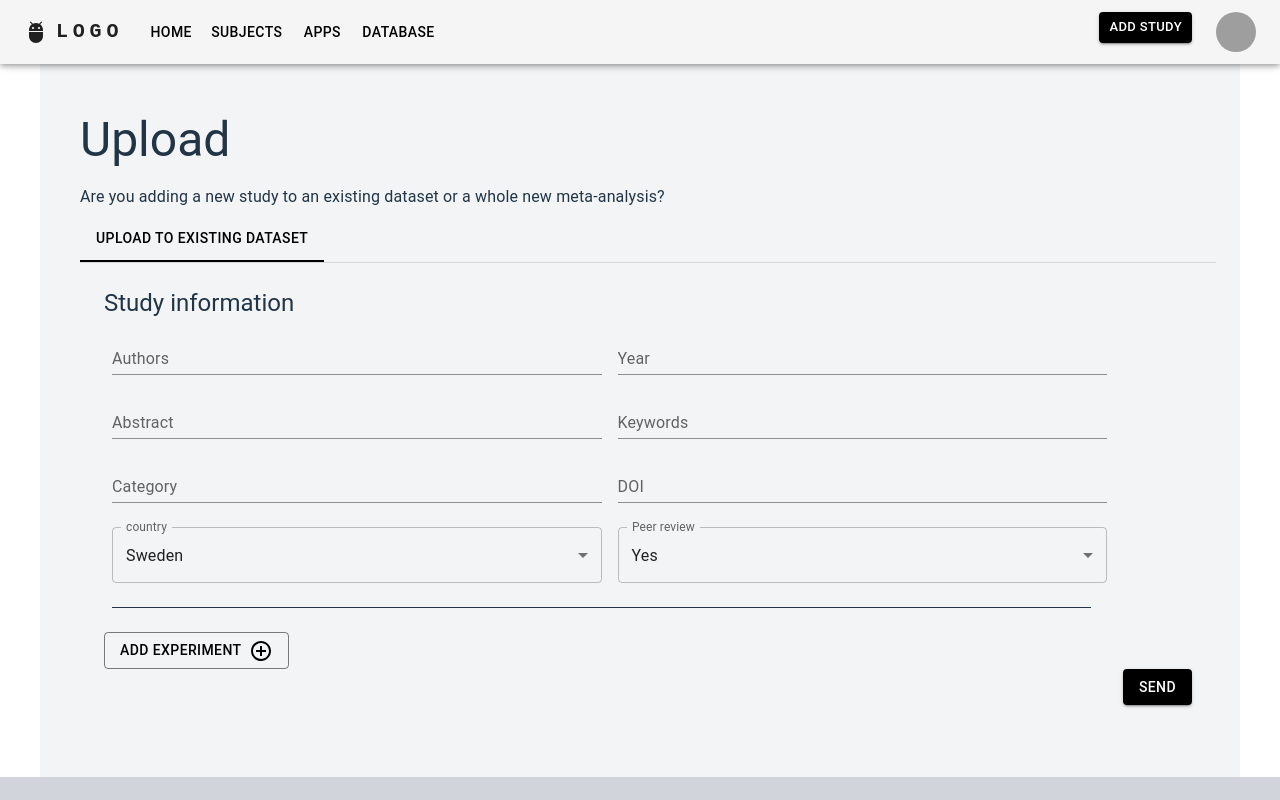
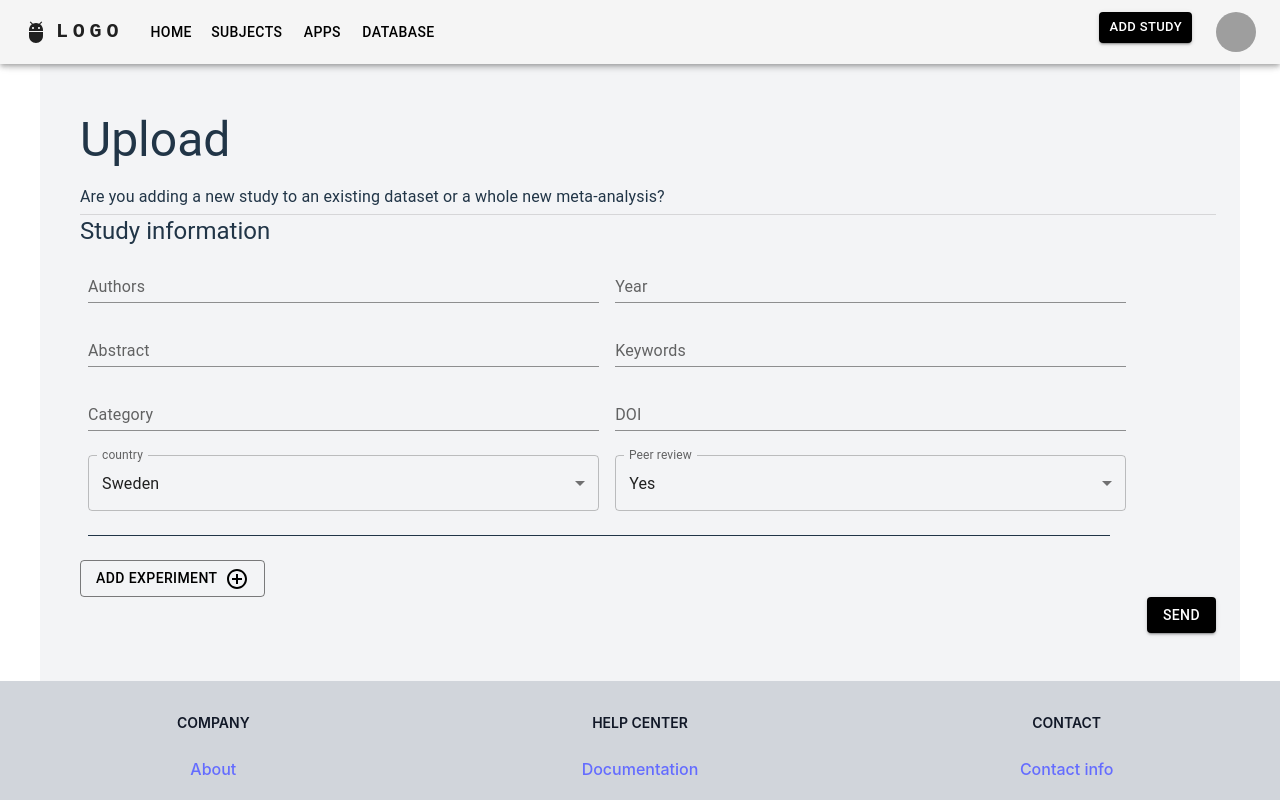
Before and after one commit to Mask1nen/2024-TDDD96-CAMA-BachelorsProject, a React (Vite) app in the folder cama_frontend/: page /Upload in a window 1280 px wide. Shown: the top 800 px of the page. Built offline with nearby package versions, Linux system fonts and the light colour scheme; grey boxes are pictures that could not be loaded.

Commit message:
460 fix: fixed the error with keys

```diff
--- a/cama_frontend/src/pages/Upload/UploadPage.tsx
+++ b/cama_frontend/src/pages/Upload/UploadPage.tsx
@@ -12,42 +12,7 @@ const UploadPage: React.FC = () => {
 
 	const [value, setValue] = React.useState(0);
 
-	const handleTabChange = (event: React.SyntheticEvent, newValue: number) => {
-	  setValue(newValue);
-	};
 
-	interface TabPanelProps {
-		children?: React.ReactNode;
-		index: number;
-		value: number;
-	  }
-
-	function CustomTabPanel(props: TabPanelProps) {
-		const { children, value, index, ...other } = props;
-
-		return (
-		  <div
-			role="tabpanel"
-			hidden={value !== index}
-			id={`simple-tabpanel-${index}`}
-			aria-labelledby={`simple-tab-${index}`}
-			{...other}
-		  >
-			{value === index && (
-			  <Box sx={{ p: 3 }}>
-				{children}
-			  </Box>
-			)}
-		  </div>
-		);
-	  }
-
-	  function a11yProps(index: number) {
-		return {
-		  id: `simple-tab-${index}`,
-		  'aria-controls': `simple-tabpanel-${index}`,
-		};
-	  }
 
 	  const addExperiment = () => {
 		setExperiments(prev => [...prev, uuidv4()]);
@@ -65,11 +30,8 @@ const UploadPage: React.FC = () => {
 			</Typography>
 
 				<Box sx={{ borderBottom: 1, borderColor: 'divider' }}>
-					<Tabs value={value} onChange={handleTabChange} aria-label="basic tabs example">
-						<Tab label="Upload to existing dataset" {...a11yProps(0)} />
-					</Tabs>
 				</Box>
-				<CustomTabPanel value={value} index={0}>
+
 					<Typography variant="h5">
 						Study information
 					</Typography>
@@ -90,13 +52,7 @@ const UploadPage: React.FC = () => {
 						<Button type="submit" variant="contained" className="float-">Send</Button>
 					</Box>
 
-				</CustomTabPanel>
-				<CustomTabPanel value={value} index={1}>
-					Item Two
-				</CustomTabPanel>
-				<CustomTabPanel value={value} index={2}>
-					Item Three
-				</CustomTabPanel>
+
 
 
 		</Box>
--- a/cama_frontend/src/pages/Upload/effect_form.tsx
+++ b/cama_frontend/src/pages/Upload/effect_form.tsx
@@ -1,46 +1,36 @@
-import React, { useState, useMemo } from "react";
-import {Link} from "react-router-dom";
-import { Button, Grid,Tab, Box, Typography, Tabs,Input, FilledInput, OutlinedInput, InputLabel, InputAdornment, FormHelperText, FormControl, TextField, MenuItem, Accordion, AccordionDetails, AccordionSummary} from "@mui/material";
-import countries from "../../assets/countries.json"
-import fields from "./fields_effect.json"
-import {Remove, ArrowDownward} from "@mui/icons-material"
-import { grey, blueGrey} from '@mui/material/colors';
+import React, { useState } from 'react';
+import {
+  Box, Button, Accordion, AccordionSummary, AccordionDetails, Typography,
+  FormControl, TextField, MenuItem, Input, InputLabel, InputAdornment
+} from '@mui/material';
+import { ArrowDownward } from '@mui/icons-material';
+import { blueGrey } from '@mui/material/colors';
+import { effectFields } from './effectFields'; // Make sure the import path is correct
 
+const EffectForm: React.FC = () => {
+  const [inputs, setInputs] = useState<Record<string, string>>({});
 
-function Effectform() {
+  const handleChange = (event: React.ChangeEvent<HTMLInputElement>) => {
+    const { name, value } = event.target;
+    setInputs(prev => ({ ...prev, [name]: value }));
+  };
 
-
-	const [inputs, setInputs] = useState({});
-	const handleSubmit = (event) => {
+  const handleSubmit = (event: React.FormEvent<HTMLFormElement>) => {
     event.preventDefault();
-		console.log(inputs)
-	}
-	const handleChange = (event) => {
-		console.log(event.target.name)
-		const name = event.target.name;
-		const val = event.target.value;
-		setInputs(values => ({...values, [name]: val}))
-		console.log(inputs)
-	}
-
+    console.log(inputs);
+  };
 
   return (
-		<Box sx={{mt:3}}>
-			<Accordion sx={{backgroundColor: blueGrey['A100']}}>
-				<AccordionSummary
-					expandIcon={<ArrowDownward />}
-					aria-controls="panel1-content"
-					id="panel1-header"
-					>
+    <Box sx={{ mt: 3 }}>
+      <Accordion sx={{ backgroundColor: blueGrey['A100'] }}>
+        <AccordionSummary expandIcon={<ArrowDownward />} aria-controls="panel1-content" id="panel1-header">
           <Typography>Effect Data</Typography>
         </AccordionSummary>
         <AccordionDetails>
-
           <form onSubmit={handleSubmit}>
-						<Box sx={{width:"100%", borderTop: 0, my:0}}></Box>
-
-							{fields.map((field) => (field.type === "option" ? (
-								<FormControl sx={{width:"30%", mt: 2, ml:1}} variant="standard">
+            {effectFields.map(field => (
+              <FormControl key={field.key} sx={{ width: field.type === 'option' ? '30%' : '23%', mt: 2, ml: 1 }} variant="standard">
+                {field.type === 'option' ? (
                   <TextField
                     id={"form" + field.key}
                     label={field.name}
@@ -48,38 +38,34 @@ function Effectform() {
                     select
                     value={inputs[field.key] || ""}
                     onChange={handleChange}
-										key={field.key}
+                    fullWidth
                   >
-										{field.options.map((option) => (
-											<MenuItem key={option} value={option}>
+                    {field.options?.map(option => (
+                      <MenuItem key={`${field.key}-${option}`} value={option}>
                         {option}
                       </MenuItem>
                     ))}
                   </TextField>
-
+                ) : (
+                  <TextField
+                    id={"form" + field.key}
+                    label={field.name}
+                    name={field.key}
+                    value={inputs[field.key] || ""}
+                    onChange={handleChange}
+                    fullWidth
+                    InputProps={{
+                      endAdornment: field.type === 'percent' ? <InputAdornment position="end">%</InputAdornment> : null
+                    }}
+                  />
+                )}
               </FormControl>
-							)
-							: (
-								<FormControl sx={{width:"23%", m: 1 }} variant="standard">
-									<InputLabel htmlFor="standard-adornment-amount">{field.name}</InputLabel>
-									<Input
-										name={field.key}
-										onChange={handleChange}
-										key={field.key}
-
-										value={inputs[field.key] || ""}
-										endAdornment={field.type === "percent" ? <InputAdornment position="end">%</InputAdornment> : ""}
-										id={"form" +field.key}/>
-								</FormControl>
-							)))}
-
+            ))}
           </form>
-
-
         </AccordionDetails>
       </Accordion>
     </Box>
+  );
+};
 
-	)}
-
-	export default Effectform;
+export default EffectForm;
--- /dev/null
+++ b/cama_frontend/src/pages/Upload/experimentFields.ts
@@ -0,0 +1,18 @@
+import { ExperimentField } from '../../types/formFieldTypes';
+
+export const experimentFields: ExperimentField[] = [
+    { "name": "Participant Design", "key": "participant_design", "type": "option", "desc": "E.g. within or between subject design", "options": ["within", "between", "mixed"] },
+    { "name": "Implementation", "key": "implementation", "type": "option", "desc": "Who conducted/implemented the intervention", "options": ["researcher", "teacher", "paraprofessional"] },
+    { "name": "Study Design", "key": "study_design", "type": "option", "desc": "Eg. RCT, QES", "options": ["RCT", "QES"] },
+    { "name": "Number of the experiment", "key": "experiment_number", "type": "int", "desc": "Which experiment in the study was it" },
+    { "name": "Risk of Bias (Cochrane)", "key": "rob", "type": "string", "desc": "Risk of bias assessment for randomized studies - final score for the entire study" },
+    { "name": "School grade", "key": "grade", "type": "string", "desc": "State the grades (eg. K-12)" },
+    { "name": "Males", "key": "gender_1", "type": "percent", "desc": "Total number of males included in the study" },
+    { "name": "Females", "key": "gender_2", "type": "percent", "desc": "Total number of females included in the study" },
+    { "name": "Intensity of the sessions", "key": "intensity_n", "type": "int", "desc": "How long were each session in minutes?" },
+    { "name": "Duration in weeks", "key": "duration_week", "type": "int", "desc": "How long was the intervention?" },
+    { "name": "Frequency of sessions", "key": "frequency_n", "type": "int", "desc": "How many occasions did the intervention run?" },
+    { "name": "Outcome", "key": "outcome", "type": "string", "desc": "Machine readable (eg. phon_aware)" },
+    { "name": "Full outcome Name", "key": "outcome_full", "type": "string", "desc": "Full name of the outcome as stated in the study (eg. Phonological awareness)" }
+
+];
--- a/cama_frontend/src/pages/Upload/experiment_form.tsx
+++ b/cama_frontend/src/pages/Upload/experiment_form.tsx
@@ -1,93 +1,74 @@
-import React, { useState, useMemo } from "react";
-import {Link} from "react-router-dom";
-import { Button, Grid,Tab, Box, Typography, Tabs,Input, FilledInput, OutlinedInput, InputLabel, InputAdornment, FormHelperText, FormControl, TextField, MenuItem, Accordion, AccordionDetails, AccordionSummary} from "@mui/material";
-import countries from "../../assets/countries.json"
-import fields from "./fields_experiment.json"
-import Effectform from "./effect_form"
-import {Remove, ArrowDownward, AddCircleOutline} from "@mui/icons-material"
+import React, { useState } from "react";
+import { Box, Button, Accordion, AccordionSummary, AccordionDetails, Typography, FormControl, TextField, MenuItem, Input, InputLabel, InputAdornment } from "@mui/material";
+import { ArrowDownward, AddCircleOutline, RemoveCircleOutline } from "@mui/icons-material";
+import { experimentFields } from "./experimentFields";
+import  EffectForm  from "./effect_form";
 
-
-
-function Experimentform() {
-
-
-	const [inputs, setInputs] = useState({});
-	const handleSubmit = (event) => {
-		event.preventDefault();
-		console.log(inputs)
-	}
-	const handleChange = (event) => {
-		console.log(event.target.name)
-		const name = event.target.name;
-		const val = event.target.value;
-		setInputs(values => ({...values, [name]: val}))
-		console.log(inputs)
-	}
-
-	const addEffect = () => {     setEffects((prev) => [...prev, prev.length]);   };
-
+const ExperimentForm: React.FC = () => {
+    const [inputs, setInputs] = useState<Record<string, string>>({});
     const [effects, setEffects] = useState<number[]>([]);
 
+    const handleSubmit = (event: React.FormEvent<HTMLFormElement>) => {
+        event.preventDefault();
+        console.log(inputs);
+    };
+
+    const handleChange = (event: React.ChangeEvent<HTMLInputElement>) => {
+        const { name, value } = event.target;
+        setInputs(prev => ({ ...prev, [name]: value }));
+    };
+
+    const addEffect = () => {
+        setEffects(prev => [...prev, prev.length + 1]);  // Ensure you are adding unique identifiers
+    };
+	const removeEffect = (index: number) => {
+        if(window.confirm('Are you sure you want to remove this effect?')) {
+            setEffects(prev => prev.filter((_, idx) => idx !== index));
+        }
+    };
 
     return (
-		<Box sx={{width:"90%", borderLeft: 4, mt:5, pl:3}}>
-
+        <Box sx={{ width: "90%", borderLeft: 4, mt: 5, pl: 3 }}>
             <Accordion>
-				<AccordionSummary
-					expandIcon={<ArrowDownward />}
-					aria-controls="panel1-content"
-					id="panel1-header"
-					>
+                <AccordionSummary expandIcon={<ArrowDownward />} aria-controls="panel1-content" id="panel1-header">
                     <Typography>Experiment Data</Typography>
                 </AccordionSummary>
                 <AccordionDetails>
-
                     <form onSubmit={handleSubmit}>
-
-						{fields.map((field) => (field.type === "option" ? (
-							<FormControl sx={{width:"30%", mt: 0, ml:1}} variant="standard">
+                        {experimentFields.map(field => (
+                            <FormControl key={field.key} sx={{ width: "30%", mt: 0, ml: 1 }} variant="standard">
                                 <TextField
                                     id={"form" + field.key}
                                     label={field.name}
                                     name={field.key}
-									select
+                                    select={!!field.options}
                                     value={inputs[field.key] || ""}
                                     onChange={handleChange}
-									key={field.key}
                                 >
-									{field.options.map((option) => (
+                                    {field.options?.map(option => (
                                         <MenuItem key={`${field.key}-${option}`} value={option}>
                                             {option}
                                         </MenuItem>
                                     ))}
                                 </TextField>
-
                             </FormControl>
-						)
-						: (
-
-							<FormControl sx={{width:"23%", m: 1 }} variant="standard">
-								<InputLabel htmlFor="standard-adornment-amount">{field.name}</InputLabel>
-								<Input
-									name={field.key}
-									onChange={handleChange}
-									key={field.key}
-									value={inputs[field.key] || ""}
-									endAdornment={field.type === "percent" ? <InputAdornment position="end">%</InputAdornment> : ""}
-									id={"form" +field.key}/>
-							</FormControl>
-						)))}
+                        ))}
                     </form>
-
-
-					{effects.map((effectId) =>
-						<Effectform key={effectId}/>
-					)}
-					<Button onClick={addEffect} variant="outlined" sx={{mt:2}}>Add Effect<AddCircleOutline sx={{ml:1}}/></Button>
-
+                    {effects.map((effectId, index) => (
+                        <Box key={effectId}>
+                            <EffectForm />
+                            <Button onClick={() => removeEffect(index)} variant="outlined" startIcon={<RemoveCircleOutline />}>
+                                Remove Effect
+                            </Button>
+                        </Box>
+                    ))}
+                    <Button onClick={addEffect} variant="outlined" sx={{ mt: 2 }}>
+                        Add Effect<AddCircleOutline sx={{ ml: 1 }} />
+                    </Button>
                 </AccordionDetails>
             </Accordion>
         </Box>
-	)}
+    );
+};
 
-	export default Experimentform;
+export default ExperimentForm;
--- a/cama_frontend/src/pages/Upload/study_form.tsx
+++ b/cama_frontend/src/pages/Upload/study_form.tsx
@@ -24,7 +24,7 @@ function Studyform() {
 		<form onSubmit={handleSubmit}>
 			<FormControl sx={{width:"45%", m: 1 }} variant="standard">
 				<InputLabel htmlFor="">Authors</InputLabel>
-				<Input value={inputs.authors} name="authors" onChange={handleChange} id="formAuthors"/>
+				<Input value={inputs.authors || ""} name="authors" onChange={handleChange} id="formAuthors"/>
 			</FormControl>
 
 			<FormControl sx={{width:"45%", m: 1 }} variant="standard">
```
Also changed, not shown: cama_frontend/src/pages/Upload/effectFields.ts (renamed from cama_frontend/src/pages/Upload/fields_effect.json, +5 -3 lines), cama_frontend/src/pages/Upload/fields_experiment.json (deleted, +0 -15 lines), cama_frontend/src/types/formFieldTypes.ts (added, +16 -0 lines). Lines whose indentation alone changed are shown as unchanged.
